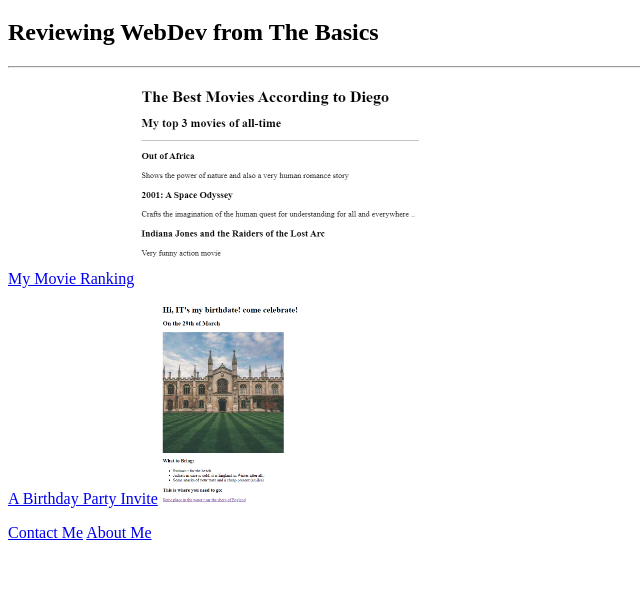
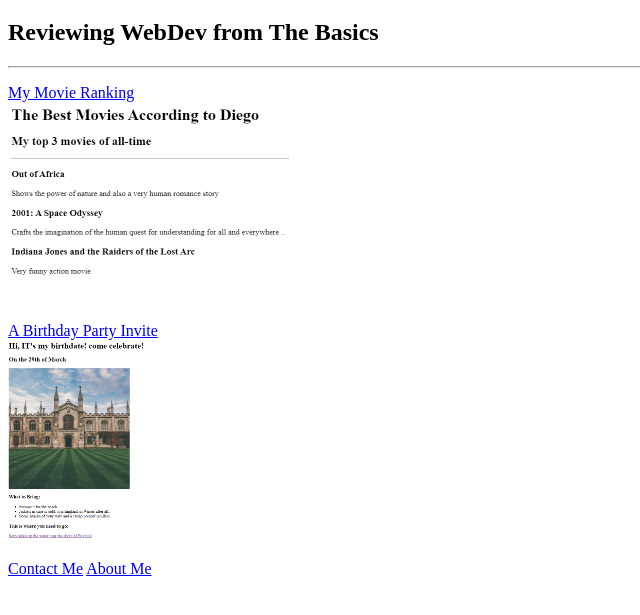
Before and after one commit to drln00/html-repository, a plain HTML site: page index.html in a window 1280 px wide. Shown: the part 61-676 px from the top of the page, without its empty margins (0-640 px from the left). Drawn offline with Linux system fonts and the light colour scheme.

Commit message:
Update index.html
Added Break Tags to separate Images better

```diff
--- a/index.html
+++ b/index.html
@@ -12,11 +12,11 @@
 <hr />
 
 <p>
-    <a href = "./public/movie-ranking.html"> My Movie Ranking</a>
+    <a href = "./public/movie-ranking.html"> My Movie Ranking</a><br />
     <img src="./2024-03 TheMovieRanking.png" height="200" alt="A brief one page web image for top 3 movies ranked"/>
 </p>
 <p>
-    <a href ="./public/birthday-invite.html">A Birthday Party Invite</a>
+    <a href ="./public/birthday-invite.html">A Birthday Party Invite</a> <br />
     <img src="./2024-03-29 Birthday.png" height="200" alt="A reduced image of a birthday party card Invite"/>
 </p>
 <p>
```
